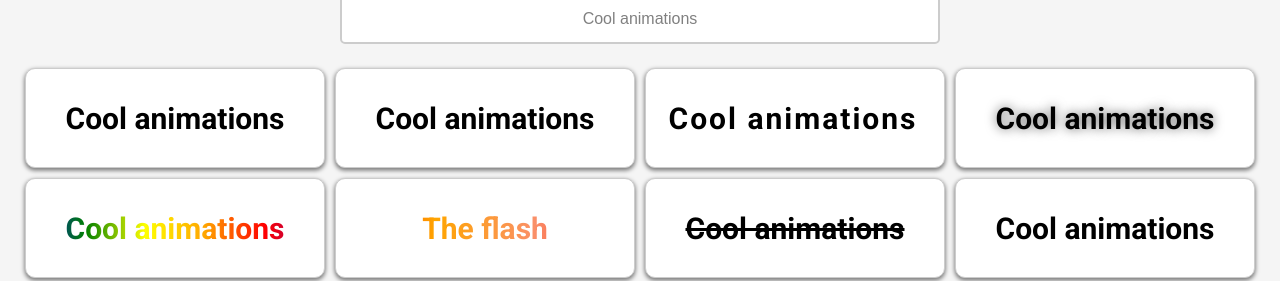
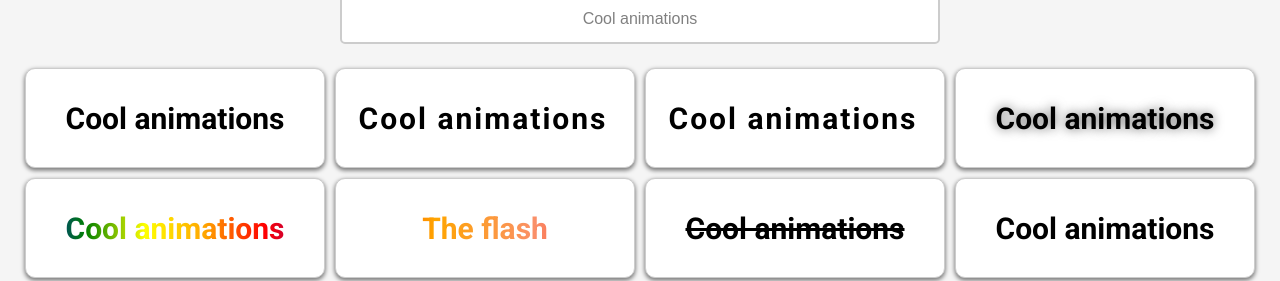
Before and after one commit to OthavioH/AnimationsLab, a React (Vite) app: page / in a window 1280 px wide. Shown: the part 158-439 px from the top of the page. Built offline with nearby package versions, Linux system fonts and the light colour scheme.

Commit message:
Fixed slide animation

```diff
--- a/src/pages/TextsPage/components/TextAnimation/TextAnimationList/TextAnimationList.tsx
+++ b/src/pages/TextsPage/components/TextAnimation/TextAnimationList/TextAnimationList.tsx
@@ -7,6 +7,7 @@ import {
   LineThroughAnimation,
   RotateAnimation,
   SlideAnimation,
+  SlideAnimationTextWrapper,
   TextAnimationItem,
   TextShadowAnimation,
   TextWrapper,
@@ -24,7 +25,9 @@ export default function TextAnimationList({ text }: TextAnimationListProps) {
         <FadeAnimation>{text}</FadeAnimation>
       </TextAnimationItem>
       <TextAnimationItem>
-        <SlideAnimation>{text}</SlideAnimation>
+        <SlideAnimation>
+          <SlideAnimationTextWrapper>{text}</SlideAnimationTextWrapper>
+        </SlideAnimation>
       </TextAnimationItem>
       <TextAnimationItem>
         <TypingAnimation>
--- a/src/pages/TextsPage/components/TextAnimation/styles/TextAnimation.styles.ts
+++ b/src/pages/TextsPage/components/TextAnimation/styles/TextAnimation.styles.ts
@@ -52,7 +52,7 @@ export const AnimationList = styled.div`
   gap: 10px;
 `;
 
-const Animation = styled.div`
+export const Animation = styled.div`
   display: flex;
   align-items: center;
   justify-content: center;
@@ -93,6 +93,17 @@ export const FadeAnimation = styled(Animation)`
   }
 `;
 
+export const TextWrapper = styled.div`
+  width: fit-content;
+  justify-content: flex-start; // set the text and cursor effect to start
+  max-width: fit-content; // width will grow and finish where the text ends
+  text-align: start; // set the text to start
+  border-right: 0.15em solid transparent; // set the cursor effect
+  height: fit-content; // height needs to be the same of the text
+  margin: 0 auto; // center the text
+  letter-spacing: 2px;
+`;
+
 const slideInAnimation = keyframes`
     0% {
         transform: translateX(-100%);
@@ -107,17 +118,19 @@ const slideOutAnimation = keyframes`
         transform: translateX(0);
     }
     100% {
-        transform: translateX(100%);
+        transform: translateX(300%);
     }
 `;
 
-export const SlideAnimation = styled(Animation)`
+export const SlideAnimationTextWrapper = styled(TextWrapper)`
   animation-name: ${slideInAnimation};
   animation-duration: 1s;
   animation-timing-function: ease-in-out;
   /* animation: ${slideInAnimation} 1.5s ease-in-out; */
+`;
 
-  :hover {
+export const SlideAnimation = styled(Animation)`
+  :hover ${SlideAnimationTextWrapper} {
     animation-name: ${slideOutAnimation};
     animation-duration: 1.5s;
     animation-timing-function: ease-in-out;
@@ -138,17 +151,6 @@ const typingAnimation = keyframes`
 const blinkAnimation = keyframes`
   from, to {border-color: transparent}
   50% {border-color: #000}
-`;
-
-export const TextWrapper = styled.div`
-  width: fit-content;
-  justify-content: flex-start; // set the text and cursor effect to start
-  max-width: fit-content; // width will grow and finish where the text ends
-  text-align: start; // set the text to start
-  border-right: 0.15em solid transparent; // set the cursor effect
-  height: fit-content; // height needs to be the same of the text
-  margin: 0 auto; // center the text
-  letter-spacing: 2px;
 `;
 
 export const TypingAnimation = styled(Animation)`
```
